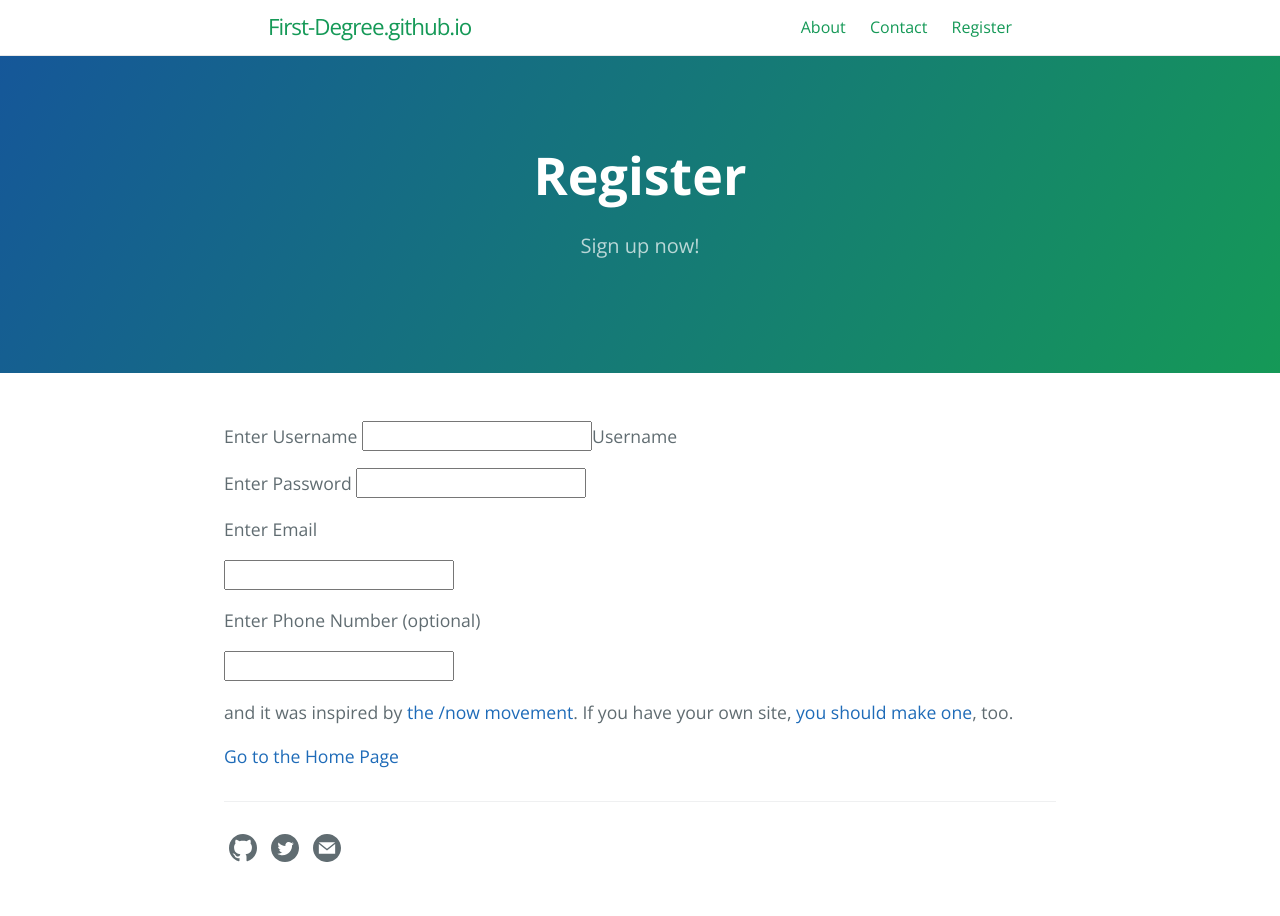
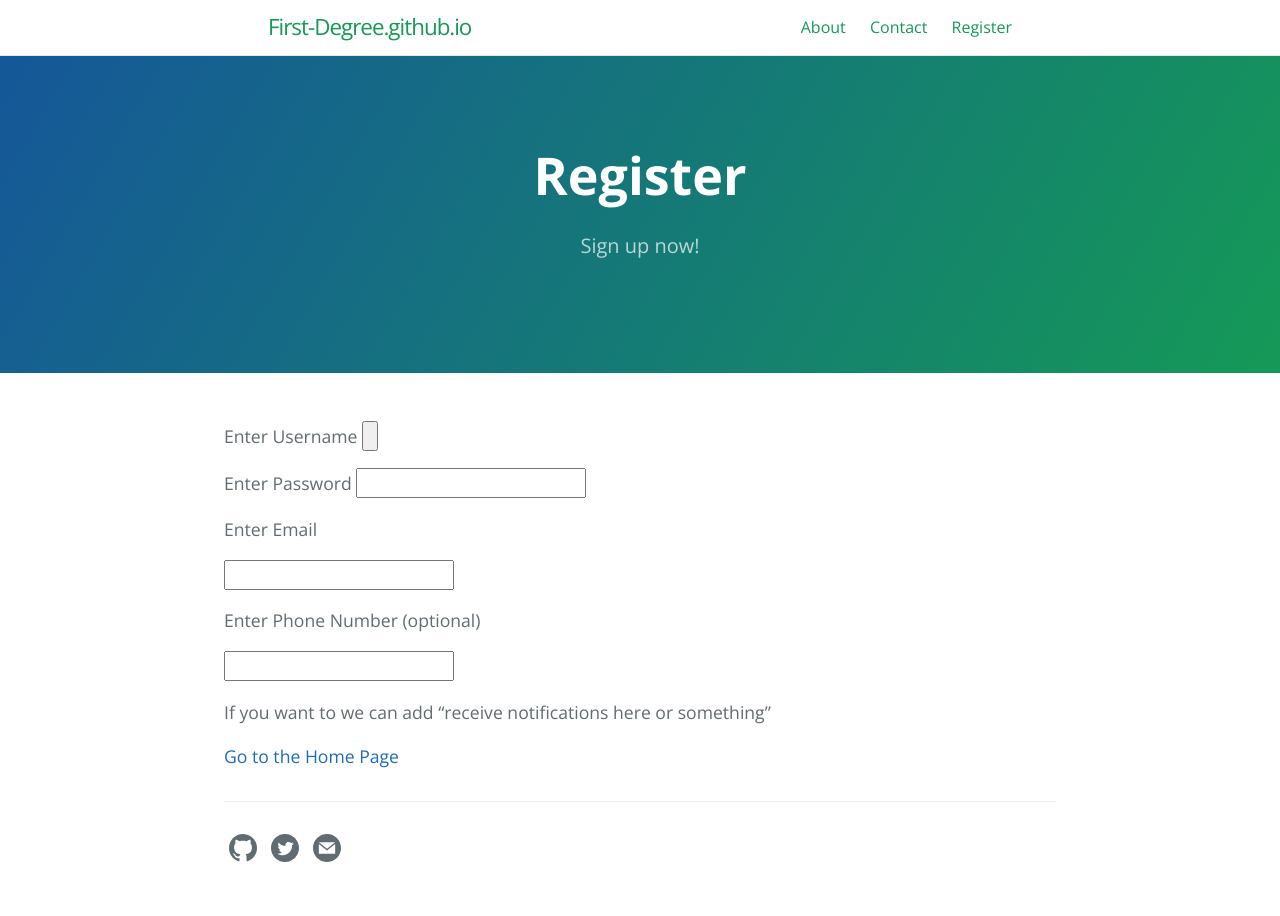
Before and after one commit to garciat20/First-Degree.github.io, a Jekyll site: the page built from now.md, in a window 1280 px wide. Built offline with Jekyll 4.4.1, drawn with Linux system fonts in a browser that asks for light colours.

Commit message:
testing something with username and password box

```diff
--- a/now.md
+++ b/now.md
@@ -8,10 +8,10 @@ order: 2
 ---
 
 Enter Username
-<input type="Enter Username">Username
+<input type="button">
 
 Enter Password
-<input type="password">
+<input type="text">
 
 Enter Email
 
@@ -23,6 +23,6 @@ Enter Phone Number (optional)
 
 
 
-and it was inspired by [the /now movement](https://sivers.org/nowff). If you have your own site, [you should make one](https://nownownow.com/about), too.
+If you want to we can add "receive notifications here or something"
 
 [Go to the Home Page]({{ '/' | absolute_url }})
```
